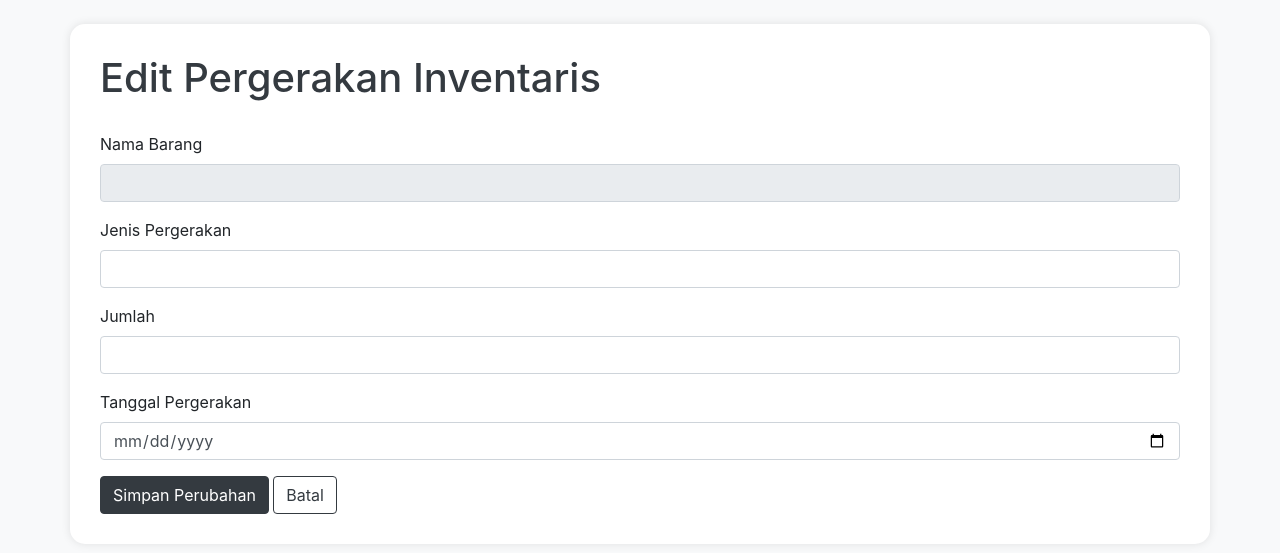
After one commit to Patir-Parker/manajemen_inventaris, a PHP site: page /edit_inventaris.php in a window 1280 px wide. The commit adds this page. Shown: the top 553 px of the page. Run offline with PHP 8.4, Linux system fonts and the light colour scheme; some libraries are stand-ins or nearby versions.

Commit message:
menyelesaikan 2 revisi

```diff
--- a/daftar_inventaris.php
+++ b/daftar_inventaris.php
@@ -14,7 +14,8 @@ if (isset($_GET['search'])) {
 $query = "SELECT inventaris.id, barang.nama_barang, inventaris.jenis_pergerakan, inventaris.jumlah, inventaris.tanggal_pergerakan
           FROM inventaris
           JOIN barang ON inventaris.id_barang = barang.id
-          WHERE barang.nama_barang LIKE '%$search%' OR inventaris.jenis_pergerakan LIKE '%$search%'";
+          WHERE barang.nama_barang LIKE '%$search%' OR inventaris.jenis_pergerakan LIKE '%$search%'
+          ORDER BY inventaris.id DESC";
 $result = mysqli_query($conn, $query);
 
 // Menyimpan data untuk menampilkan ID yang disesuaikan
@@ -128,6 +129,7 @@ while ($row = mysqli_fetch_assoc($result)) {
                         <td><?php echo htmlspecialchars($row['jumlah']); ?></td>
                         <td><?php echo htmlspecialchars($row['tanggal_pergerakan']); ?></td>
                         <td>
+                            <a href="edit_inventaris.php?id=<?php echo $row['id']; ?>" class="btn btn-dark btn-sm">Edit</a>
                             <a href="hapus_inventaris.php?id=<?php echo $row['id']; ?>" class="btn btn-dark btn-sm" onclick="return confirm('Apakah Anda yakin ingin menghapus pergerakan ini?')">Hapus</a>
                         </td>
                     </tr>
--- /dev/null
+++ b/edit_inventaris.php
@@ -0,0 +1,122 @@
+<?php
+session_start(); // Mulai session
+include 'db.php'; // Menghubungkan ke database
+
+// Inisialisasi variabel
+$id = '';
+$nama_barang = '';
+$jenis_pergerakan = '';
+$jumlah = '';
+$tanggal_pergerakan = '';
+
+// Cek apakah ada ID yang dikirimkan untuk diedit
+if (isset($_GET['id'])) {
+    $id = $_GET['id'];
+
+    // Query untuk mengambil data pergerakan inventaris berdasarkan ID
+    $query = "SELECT inventaris.id, barang.nama_barang, inventaris.jenis_pergerakan, inventaris.jumlah, inventaris.tanggal_pergerakan
+              FROM inventaris
+              JOIN barang ON inventaris.id_barang = barang.id
+              WHERE inventaris.id = '$id'";
+    $result = mysqli_query($conn, $query);
+
+    if ($row = mysqli_fetch_assoc($result)) {
+        $nama_barang = $row['nama_barang'];
+        $jenis_pergerakan = $row['jenis_pergerakan'];
+        $jumlah = $row['jumlah'];
+        $tanggal_pergerakan = $row['tanggal_pergerakan'];
+    } else {
+        $_SESSION['notif'] = 'Data pergerakan inventaris tidak ditemukan.';
+        $_SESSION['notif_type'] = 'danger';
+        header('Location: daftar_inventaris.php');
+        exit;
+    }
+}
+
+// Proses pengeditan setelah form disubmit
+if ($_SERVER['REQUEST_METHOD'] == 'POST') {
+    $jenis_pergerakan = $_POST['jenis_pergerakan'];
+    $jumlah = $_POST['jumlah'];
+    $tanggal_pergerakan = $_POST['tanggal_pergerakan'];
+
+    // Query untuk memperbarui data pergerakan inventaris
+    $update_query = "UPDATE inventaris SET jenis_pergerakan='$jenis_pergerakan', jumlah='$jumlah', tanggal_pergerakan='$tanggal_pergerakan' WHERE id='$id'";
+
+    if (mysqli_query($conn, $update_query)) {
+        $_SESSION['notif'] = 'Pergerakan inventaris berhasil diperbarui.';
+        $_SESSION['notif_type'] = 'success';
+        header('Location: daftar_inventaris.php');
+        exit;
+    } else {
+        $_SESSION['notif'] = 'Gagal memperbarui pergerakan inventaris.';
+        $_SESSION['notif_type'] = 'danger';
+    }
+}
+?>
+
+<!DOCTYPE html>
+<html lang="id">
+<head>
+    <meta charset="UTF-8">
+    <title>Edit Pergerakan Inventaris</title>
+    <link href="https://maxcdn.bootstrapcdn.com/bootstrap/4.5.2/css/bootstrap.min.css" rel="stylesheet">
+    <style>
+        body {
+            background-color: #f8f9fa;
+        }
+        .container {
+            background-color: white;
+            border-radius: 15px;
+            box-shadow: 0 0 10px rgba(0,0,0,0.1);
+            padding: 30px;
+            margin-top: 50px;
+        }
+        h1 {
+            color: #343a40;
+            margin-bottom: 30px;
+        }
+    </style>
+</head>
+<body>
+    <div class="container mt-4">
+        <h1>Edit Pergerakan Inventaris</h1>
+
+        <!-- Tampilkan notifikasi jika ada -->
+        <?php if (isset($_SESSION['notif'])): ?>
+            <div class="alert alert-<?php echo $_SESSION['notif_type']; ?> alert-dismissible fade show" role="alert">
+                <?php echo $_SESSION['notif']; ?>
+                <button type="button" class="close" data-dismiss="alert" aria-label="Close">
+                    <span aria-hidden="true">&times;</span>
+                </button>
+            </div>
+            <?php unset($_SESSION['notif']); // Hapus notifikasi setelah ditampilkan ?>
+        <?php endif; ?>
+
+        <form method="post">
+            <div class="form-group">
+                <label for="nama_barang">Nama Barang</label>
+                <input type="text" class="form-control" id="nama_barang" name="nama_barang" value="<?php echo htmlspecialchars($nama_barang); ?>" readonly>
+            </div>
+            <div class="form-group">
+                <label for="jenis_pergerakan">Jenis Pergerakan</label>
+                <input type="text" class="form-control" id="jenis_pergerakan" name="jenis_pergerakan" value="<?php echo htmlspecialchars($jenis_pergerakan); ?>" required>
+            </div>
+            <div class="form-group">
+                <label for="jumlah">Jumlah</label>
+                <input type="number" class="form-control" id="jumlah" name="jumlah" value="<?php echo htmlspecialchars($jumlah); ?>" required>
+            </div>
+            <div class="form-group">
+                <label for="tanggal_pergerakan">Tanggal Pergerakan</label>
+                <input type="date" class="form-control" id="tanggal_pergerakan" name="tanggal_pergerakan" value="<?php echo htmlspecialchars($tanggal_pergerakan); ?>" required>
+            </div>
+            <button type="submit" class="btn btn-dark">Simpan Perubahan</button>
+            <a href="daftar_inventaris.php" class="btn btn-outline-dark">Batal</a>
+        </form>
+    </div>
+
+    <!-- Bootstrap JS -->
+    <script src="https://code.jquery.com/jquery-3.5.1.slim.min.js"></script>
+    <script src="https://cdn.jsdelivr.net/npm/@popperjs/core@2.10.2/dist/umd/popper.min.js"></script>
+    <script src="https://stackpath.bootstrapcdn.com/bootstrap/4.5.2/js/bootstrap.min.js"></script>
+</body>
+</html>
--- a/kategori.php
+++ b/kategori.php
@@ -18,7 +18,8 @@ if (isset($_GET['search'])) {
 }
 
 // Ubah query untuk pencarian
-$query = "SELECT * FROM kategori WHERE nama_kategori LIKE '%$search%'";
+$query = "SELECT * FROM kategori WHERE nama_kategori LIKE '%$search%'
+        ORDER BY kategori.id DESC";
 $result = mysqli_query($conn, $query);
 
 // Menyimpan data untuk menampilkan ID yang disesuaikan
--- a/pemasok.php
+++ b/pemasok.php
@@ -18,7 +18,8 @@ if (isset($_GET['search'])) {
 }
 
 // Fetch pemasok
-$query = "SELECT * FROM pemasok WHERE nama_pemasok LIKE '%$search%'";
+$query = "SELECT * FROM pemasok WHERE nama_pemasok LIKE '%$search%'
+        ORDER BY pemasok.id DESC";
 $result = mysqli_query($conn, $query);
 
 // Menyimpan data untuk menampilkan ID yang disesuaikan
--- a/pemesanan.php
+++ b/pemesanan.php
@@ -14,7 +14,8 @@ if (isset($_GET['search'])) {
 $query = "SELECT Pemesanan.id, Barang.nama_barang, Pemesanan.tanggal_pemesanan, Pemesanan.jumlah
           FROM Pemesanan
           JOIN Barang ON Pemesanan.id_barang = Barang.id
-          WHERE Barang.nama_barang LIKE '%$search%'";
+          WHERE Barang.nama_barang LIKE '%$search%'
+          ORDER BY pemesanan.id DESC";
 $result = mysqli_query($conn, $query);
 
 // Menyimpan data untuk menampilkan ID yang disesuaikan
@@ -124,6 +125,7 @@ while ($row = mysqli_fetch_assoc($result)) {
                         <td><?php echo htmlspecialchars($row['tanggal_pemesanan']); ?></td>
                         <td><?php echo htmlspecialchars($row['jumlah']); ?></td>
                         <td>
+                        <a href="edit_pemesanan.php?id=<?php echo $row['id']; ?>" class="btn btn-dark btn-sm">Edit</a>
                             <a href="hapus_pemesanan.php?id=<?php echo $row['id']; ?>" class="btn btn-dark btn-sm" onclick="return confirm('Apakah Anda yakin ingin menghapus pemesanan ini?')">Hapus</a>
                         </td>
                     </tr>
```
Also changed, not shown: barang.php (+23 -9 lines), edit_pemesanan.php (added, +113 -0 lines), hapus_barang.php (+19 -23 lines).
